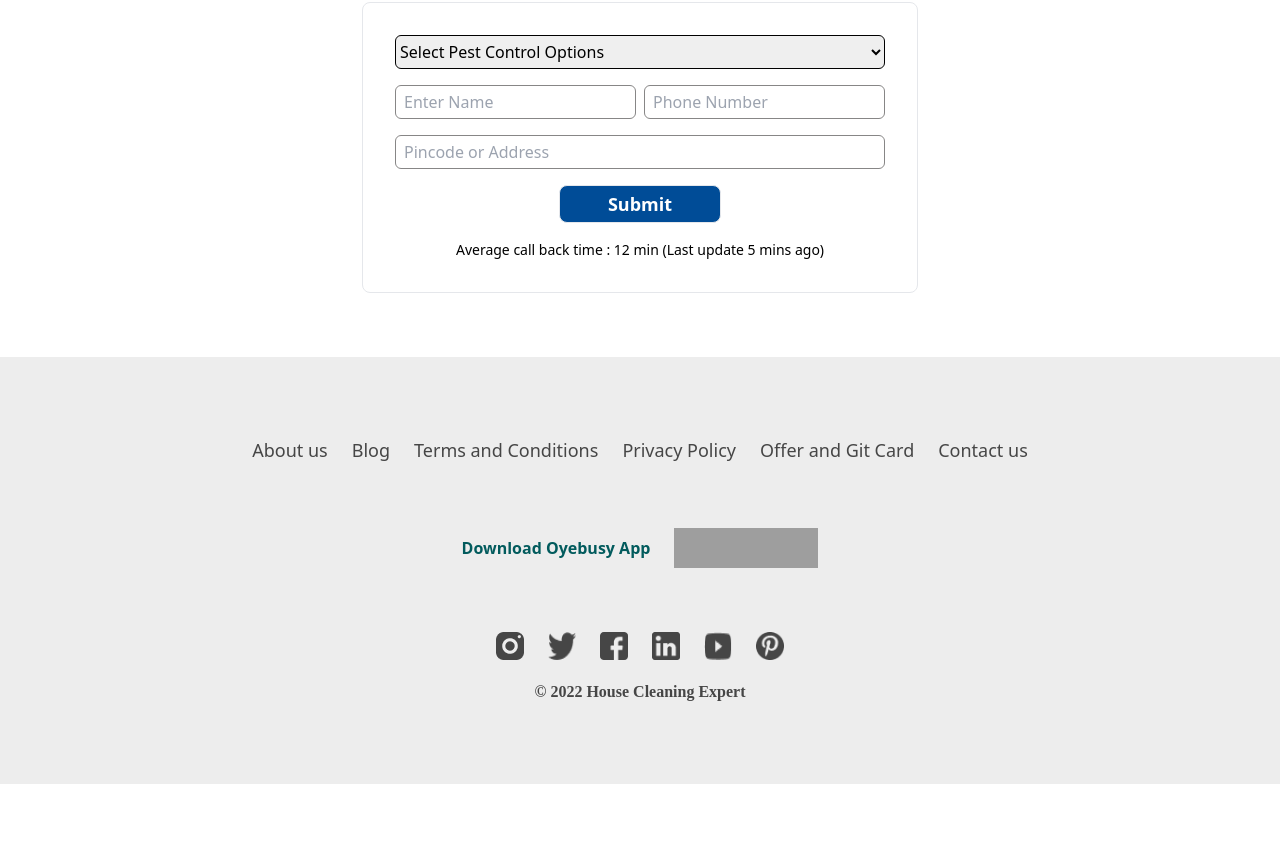
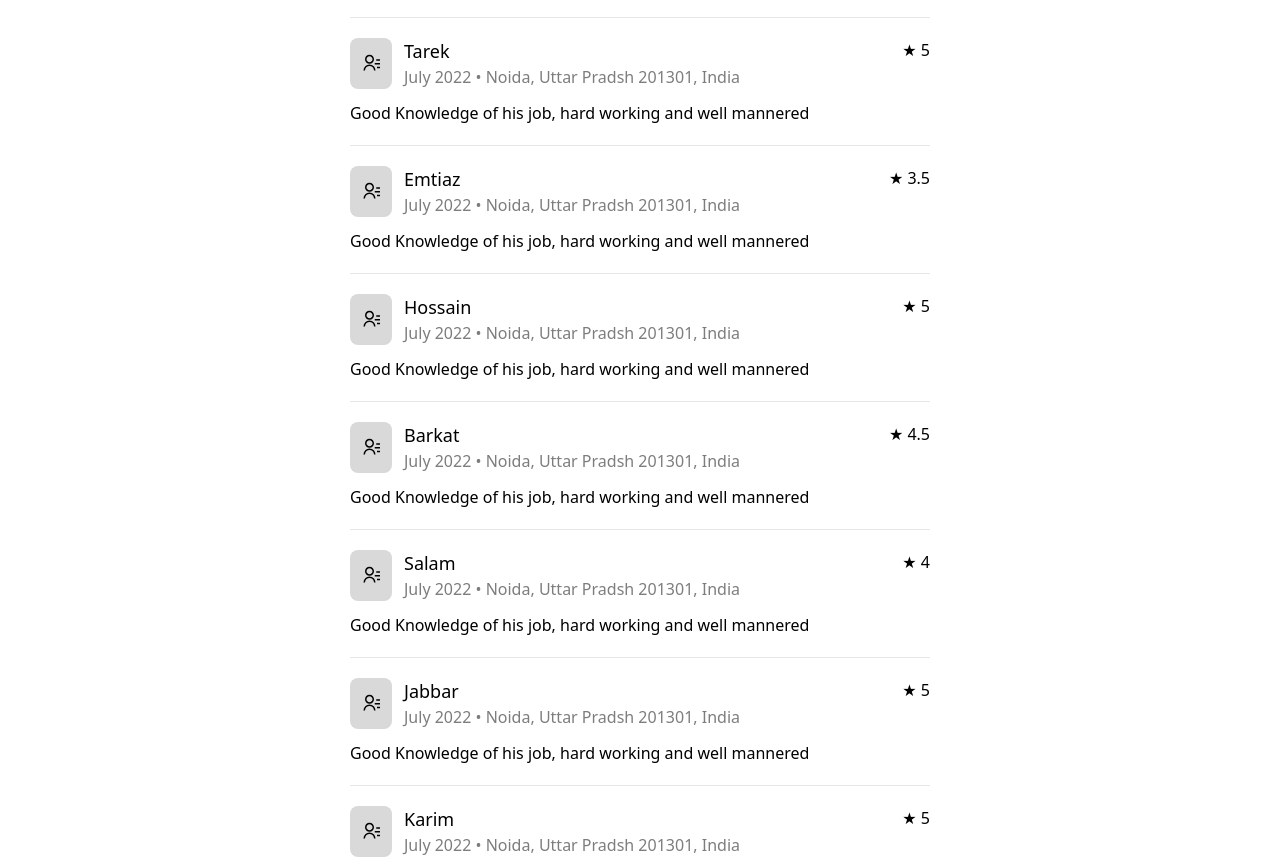
Before and after one commit to EmtiazHossainE2/cleaning-expert, a React (Create React App) app: page / in a window 1280 px wide. Shown: the part 4283-5142 px from the top of the page. Before the commit the page ends 5067 px from the top, so only its background shows below. Built offline with nearby package versions, Linux system fonts and the light colour scheme; grey boxes are pictures that could not be loaded.

Commit message:
review added from fake data

```diff
--- a/src/components/Review/Review.jsx
+++ b/src/components/Review/Review.jsx
@@ -1,5 +1,6 @@
 import React from 'react';
 import { RiContactsLine } from 'react-icons/ri';
+import { reviewData } from '../../data';
 
 const Review = () => {
   return (
@@ -9,22 +10,25 @@ const Review = () => {
         <h2 className='text-3xl font-[500] py-5'>Avg. user rating</h2>
         <h3 className='text-4xl font-[500]'>★ 4.76</h3>
         <p className='text-[#3C3C3C]' style={{ fontFamily: 'Roboto' }}>347K reviews</p>
-        <hr className='my-8'/>
-        <div>
-          <div className='flex justify-between pb-3'>
-            <div className='flex space-x-3'>
-              <span className='bg-[#D9D9D9] px-3 py-4 text-lg rounded-lg'><RiContactsLine /></span>
-              <div>
-                <h3 className='text-[18px]'>Vijay</h3>
-                <p className='text-[#7D7D7D] text[14px]'>July 2022 • Noida, Uttar Pradsh 201301, India</p>
+        <hr className='my-8' />
+        {reviewData?.map((review) => (
+          <div key={review.id}>
+            <div className='flex justify-between pb-3'>
+              <div className='flex space-x-3'>
+                <span className='bg-[#D9D9D9] px-3 py-4 text-lg rounded-lg'><RiContactsLine /></span>
+                <div>
+                  <h3 className='text-[18px]'>{review?.name}</h3>
+                  <p className='text-[#7D7D7D] text[14px]'>{review?.time}</p>
+                </div>
               </div>
+              <span>★ {review?.rating}</span>
             </div>
-            <span>★ 5</span>
+            <p>{review?.review}</p>
+
+            <hr className='my-5' />
           </div>
-          <p>Good Knowledge of his job, hard working and well mannered</p>
+        ))}
 
-          <hr className='mt-5'/>
-        </div>
 
 
       </div>
--- a/src/data.js
+++ b/src/data.js
@@ -113,3 +113,76 @@ export const SafetyPrecautions = [
     text: 'Compliant of the Aarogaya Setu App.'
   },
 ]
+
+export const reviewData = [
+  {
+    id : 5011 ,
+    name: 'Vijay',
+    time: 'July 2022 • Noida, Uttar Pradsh 201301, India' ,
+    review : 'Good Knowledge of his job, hard working and well mannered',
+    rating: 5.0,
+  },
+  {
+    id : 5012 ,
+    name: 'Shahriyar',
+    time: 'July 2022 • Noida, Uttar Pradsh 201301, India' ,
+    review : 'Good Knowledge of his job, hard working and well mannered',
+    rating: 4.0,
+  },
+  {
+    id : 5013 ,
+    name: 'Tarek',
+    time: 'July 2022 • Noida, Uttar Pradsh 201301, India' ,
+    review : 'Good Knowledge of his job, hard working and well mannered',
+    rating: 5.0,
+  },
+  {
+    id : 5014 ,
+    name: 'Emtiaz',
+    time: 'July 2022 • Noida, Uttar Pradsh 201301, India' ,
+    review : 'Good Knowledge of his job, hard working and well mannered',
+    rating: 3.5,
+  },
+  {
+    id : 5015 ,
+    name: 'Hossain',
+    time: 'July 2022 • Noida, Uttar Pradsh 201301, India' ,
+    review : 'Good Knowledge of his job, hard working and well mannered',
+    rating: 5.0,
+  },
+  {
+    id : 5016 ,
+    name: 'Barkat',
+    time: 'July 2022 • Noida, Uttar Pradsh 201301, India' ,
+    review : 'Good Knowledge of his job, hard working and well mannered',
+    rating: 4.5,
+  },
+  {
+    id : 5017 ,
+    name: 'Salam',
+    time: 'July 2022 • Noida, Uttar Pradsh 201301, India' ,
+    review : 'Good Knowledge of his job, hard working and well mannered',
+    rating: 4.0,
+  },
+  {
+    id : 5018 ,
+    name: 'Jabbar',
+    time: 'July 2022 • Noida, Uttar Pradsh 201301, India' ,
+    review : 'Good Knowledge of his job, hard working and well mannered',
+    rating: 5.0,
+  },
+  {
+    id : 5019 ,
+    name: 'Karim',
+    time: 'July 2022 • Noida, Uttar Pradsh 201301, India' ,
+    review : 'Good Knowledge of his job, hard working and well mannered',
+    rating: 5.0,
+  },
+  {
+    id : 50110 ,
+    name: 'Rahim',
+    time: 'July 2022 • Noida, Uttar Pradsh 201301, India' ,
+    review : 'Good Knowledge of his job, hard working and well mannered',
+    rating: 4.5,
+  },
+]
```
